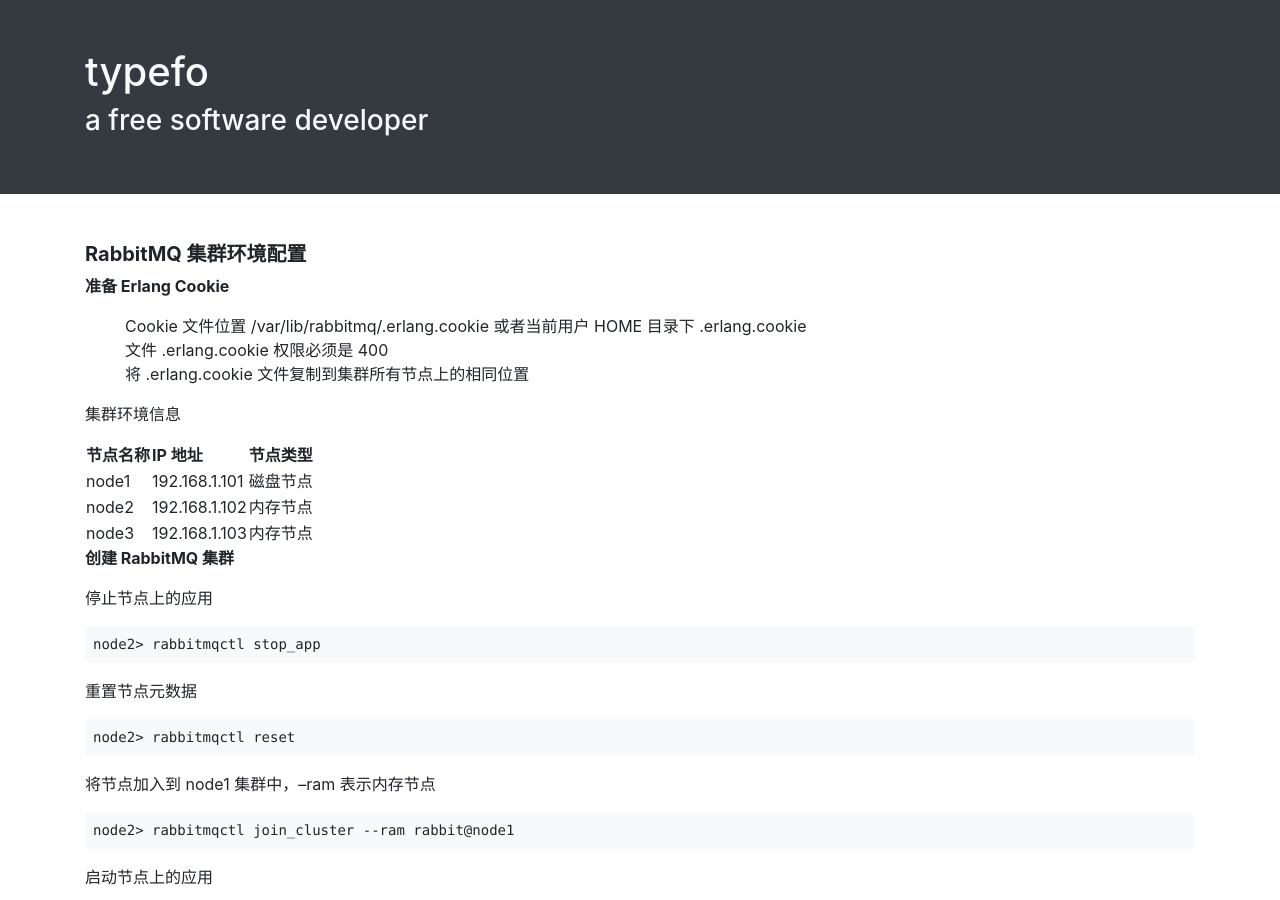
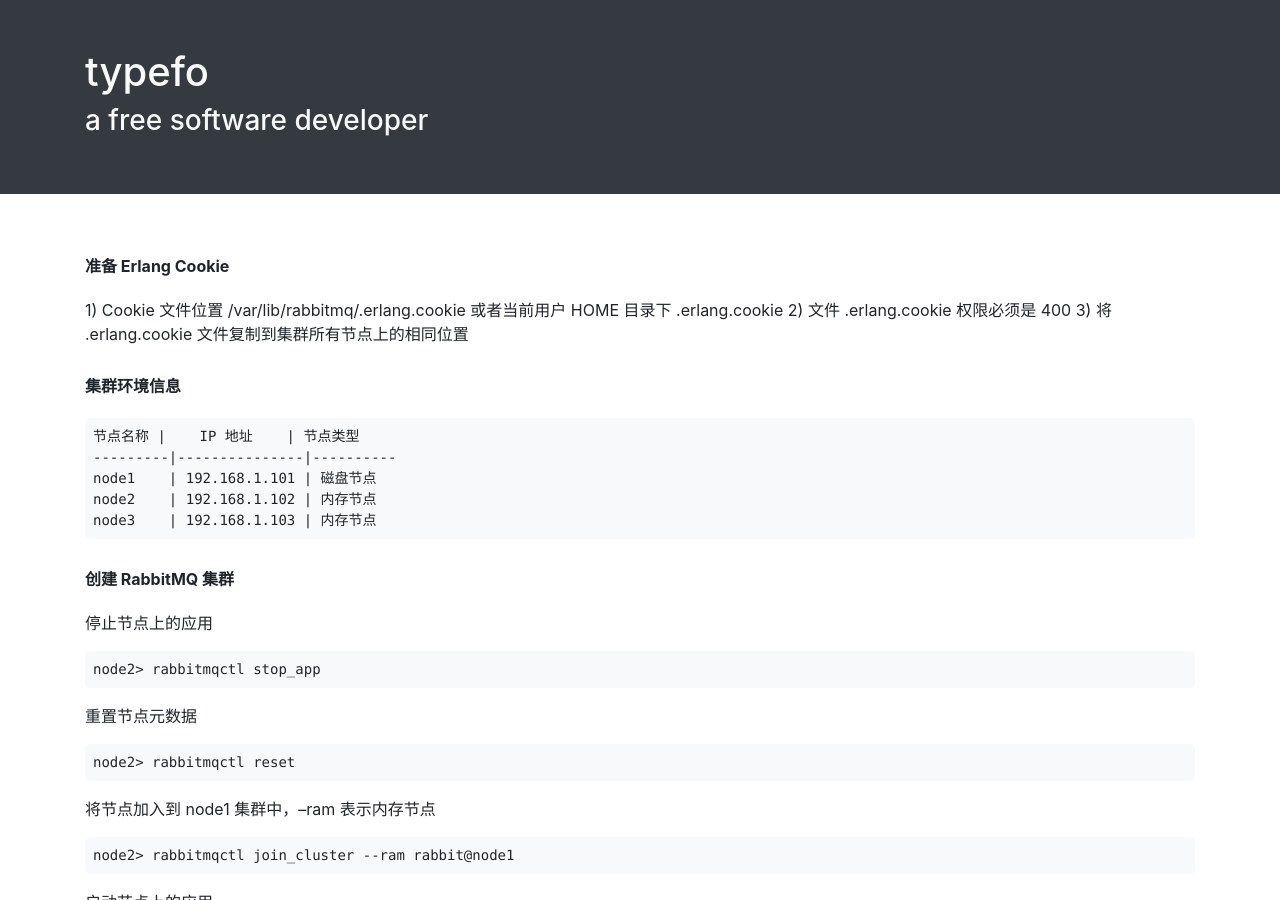
Before and after one commit to ehsud/blog, a Jekyll site: the page built from rabbitmq/rabbitmq-cluster-configuraion.md, in a window 1280 px wide and 900 px high. Built offline with Jekyll 4.4.1, drawn with Linux system fonts in a browser that asks for light colours.

Commit message:
updated some files

```diff
--- a/rabbitmq/rabbitmq-cluster-configuraion.md
+++ b/rabbitmq/rabbitmq-cluster-configuraion.md
@@ -4,23 +4,21 @@ title: rabbitmq 集群配置指南
 description: 讲解如何配置 rabbitmq 集群方案
 ---
 
-##### RabbitMQ 集群环境配置
+#### 准备 Erlang Cookie
 
-**准备 Erlang Cookie**
+1) Cookie 文件位置 /var/lib/rabbitmq/.erlang.cookie 或者当前用户 HOME 目录下 .erlang.cookie
+2) 文件 .erlang.cookie 权限必须是 400
+3) 将 .erlang.cookie 文件复制到集群所有节点上的相同位置
 
-1. Cookie 文件位置 /var/lib/rabbitmq/.erlang.cookie 或者当前用户 HOME 目录下 .erlang.cookie
-2. 文件 .erlang.cookie 权限必须是 400
-3. 将 .erlang.cookie 文件复制到集群所有节点上的相同位置
+#### 集群环境信息
 
-集群环境信息
+    节点名称 |    IP 地址    | 节点类型
+    ---------|---------------|----------
+    node1    | 192.168.1.101 | 磁盘节点
+    node2    | 192.168.1.102 | 内存节点
+    node3    | 192.168.1.103 | 内存节点
 
-节点名称 |    IP 地址    | 节点类型
----------|---------------|----------
-node1    | 192.168.1.101 | 磁盘节点
-node2    | 192.168.1.102 | 内存节点
-node3    | 192.168.1.103 | 内存节点
-
-**创建 RabbitMQ 集群**
+#### 创建 RabbitMQ 集群
 
 停止节点上的应用
 
@@ -42,7 +40,7 @@ node3    | 192.168.1.103 | 内存节点
     node3> rabbitmqctl join_cluster --ram rabbit@node1
     node3> rabbitmqctl start_app
 
-**将节点从集群中删除**
+#### 将节点从集群中删除
 
 将 node3 节点从集群中删除，首先停止节点上的应用
 
@@ -56,9 +54,9 @@ node3    | 192.168.1.103 | 内存节点
 
     node3> rabbitmqctl start_app
 
-> 注意：加入到集群中的节点可在任何时候停止， 对于崩溃来说也没有问题. 在这两种情况下，集群剩余的节点将不受影响地继续操作，当它们重启的时候，这些崩溃的节点会再次自动追赶上其它的集群节点。
+注意：加入到集群中的节点可在任何时候停止， 对于崩溃来说也没有问题. 在这两种情况下，集群剩余的节点将不受影响地继续操作，当它们重启的时候，这些崩溃的节点会再次自动追赶上其它的集群节点。
 
-**删除一个无响应节点**
+#### 删除一个无响应节点
 
 当 node3 节点无响应，从 node1 集群中强制删除 node3 节点
 
@@ -67,7 +65,7 @@ node3    | 192.168.1.103 | 内存节点
 
 > 注意：当 node3 节点它自己重新恢复后会认为它还在集群中，所以需要重置自己的状态，然后再加入到集群中.
 
-**修改一个节点类型**
+#### 修改一个节点类型
 
 将 node2 内存节点变为磁盘节点，停止 node2 节点上的应用
 
```
